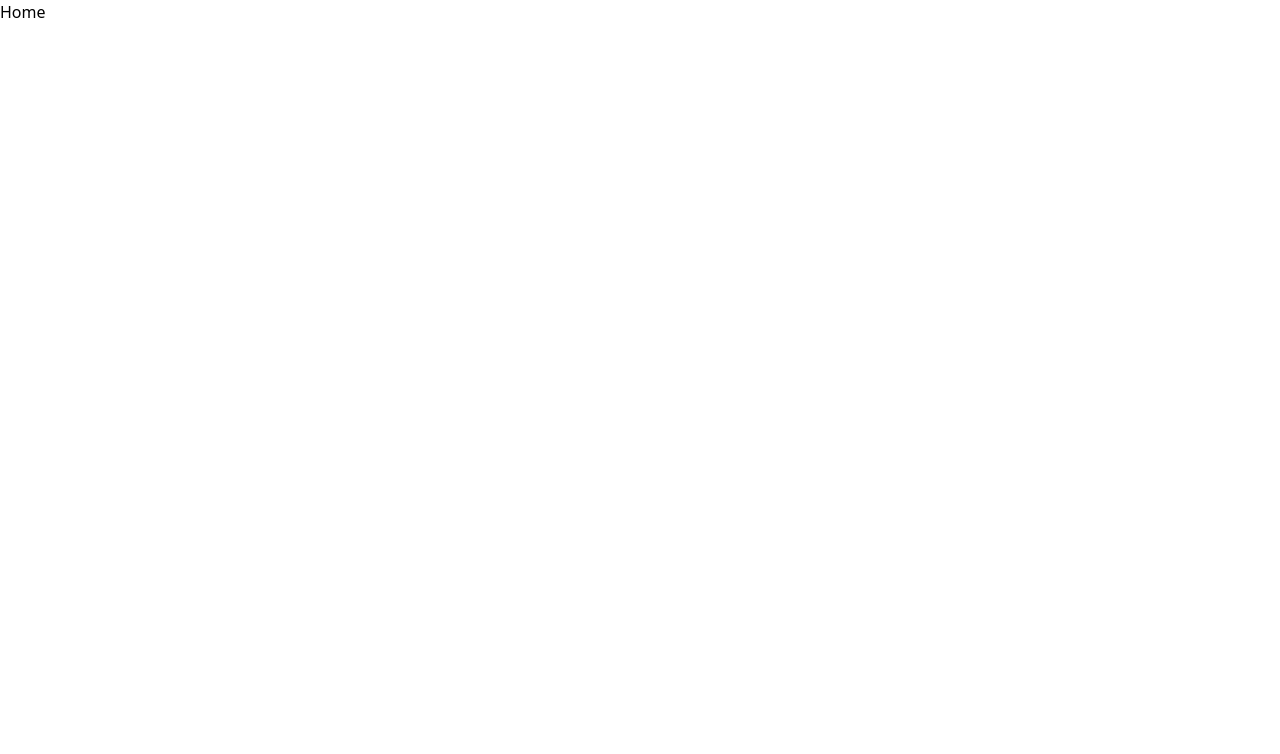
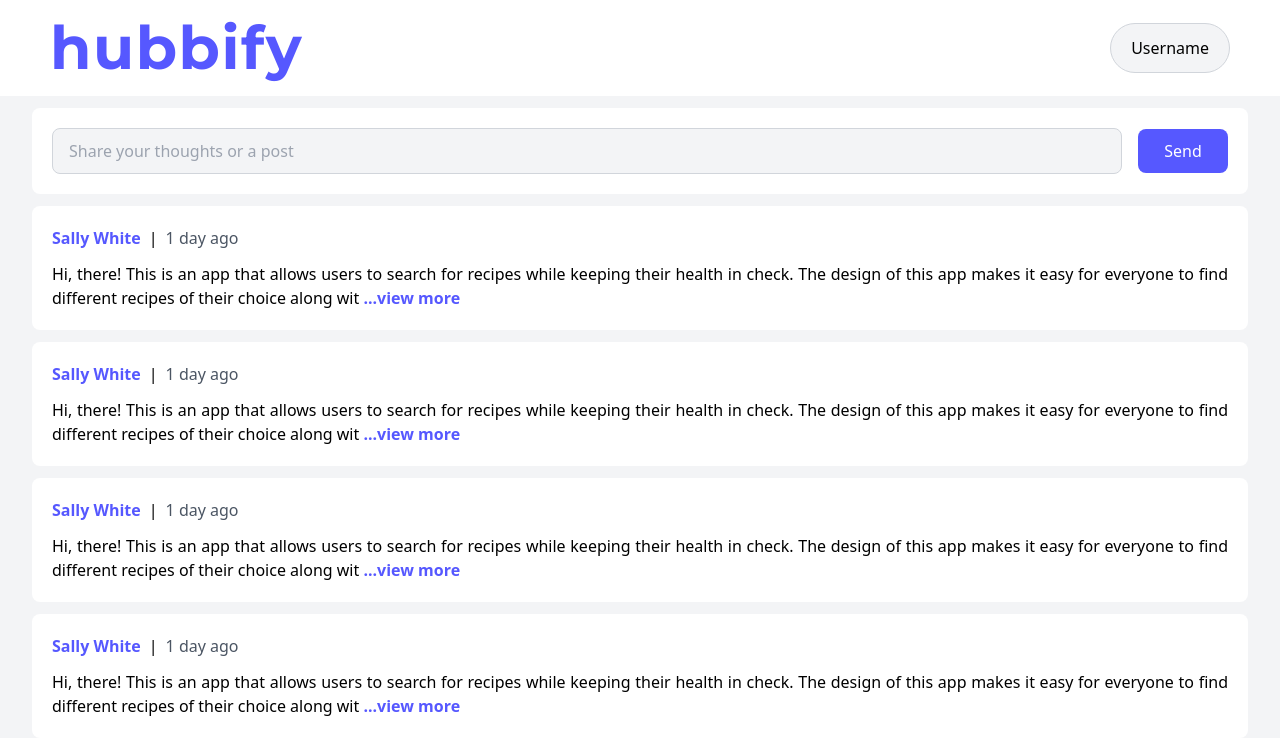
Before and after one commit to Galactic-Studio-SED/hubbify-client, a React (Vite) app: page / in a window 1280 px wide. Shown: the top 754 px of the page. Built offline with nearby package versions, Linux system fonts and the light colour scheme.

Commit message:
:art: Add: Home page styles

```diff
--- /dev/null
+++ b/src/components/Comment.jsx
@@ -0,0 +1,24 @@
+import React from "react";
+
+const Comment = () => {
+  return (
+    <div className="bg-white p-5 rounded-lg ">
+      <div className="flex flex-col items-start justify-center gap-3">
+        <div className="flex flex-row flex-wrap items-center justify-center gap-2">
+          <div className="font-semibold text-royal-purple">Sally White</div>
+          <span>|</span>
+          <div className="text-gray-600">1 day ago</div>
+        </div>
+
+        <div className="text-justify text--deep-dark">
+          <span className="font-medium">
+            {`Hi, there! This is an app that allows users to search for recipes while keeping their health in check. The design of this app makes it easy for everyone to find different recipes of their choice along wit `}
+          </span>
+          <span className="font-semibold text-royal-purple">...view more</span>
+        </div>
+      </div>
+    </div>
+  );
+};
+
+export default Comment;
--- /dev/null
+++ b/src/components/CommentInput.jsx
@@ -0,0 +1,59 @@
+import React from "react";
+import { useForm } from "react-hook-form";
+import { toast } from "react-toastify";
+
+const CommentInput = () => {
+  const {
+    register,
+    handleSubmit,
+    formState: { errors },
+  } = useForm();
+
+  const onSubmit = async (data) => {};
+
+  const onInvalid = () => {
+    toast.warn("try again, please.", {
+      toastId: "warning",
+    });
+  };
+
+  return (
+    <form
+      onSubmit={handleSubmit(onSubmit, onInvalid)}
+      className="bg-white p-5 rounded-lg flex items-center justify-center gap-4 "
+    >
+      <div className="w-full">
+        <input
+          className={`w-full border-gray-300 bg-gray-100 py-2.5 px-4 border rounded-lg  ${
+            errors.comment ? "border-red-400 text-red-400" : ""
+          }`}
+          id={"comment"}
+          name={"comment"}
+          aria-invalid={errors.comment ? "true" : "false"}
+          {...register("comment", {
+            required: true,
+            maxLength: 300,
+          })}
+          placeholder={"Share your thoughts or a post"}
+          type={"text"}
+        />
+        {errors.comment && (
+          <span className="ml-4 font-semibold text-red-400" role="alert">
+            {errors.comment.type === "required" && "This field is required."}
+            {errors.comment.type === "maxLength" &&
+              "Comment must not exceed 500 characters."}
+          </span>
+        )}
+      </div>
+
+      <button
+        type="submit"
+        className="min-w-[90px] rounded-lg font-medium bg-royal-purple py-2.5 px-4 text-white"
+      >
+        Send
+      </button>
+    </form>
+  );
+};
+
+export default CommentInput;
--- /dev/null
+++ b/src/containers/Header.jsx
@@ -0,0 +1,24 @@
+import React from "react";
+import { Link } from "react-router-dom";
+
+const Header = () => {
+  return (
+    <header className="bg-white flex flex-wrap items-center justify-between py-[18px] px-[50px]">
+      <a
+        href="#"
+        className="text-royal-purple text-5xl md:text-6xl font-bold tracking-wide font-monserrat"
+      >
+        hubbify
+      </a>
+
+      <Link
+        to={"/"}
+        className="rounded-full bg-gray-100 py-3 px-5 border border-gray-300"
+      >
+        <p className="relative">Username</p>
+      </Link>
+    </header>
+  );
+};
+
+export default Header;
--- a/src/pages/HomePage.jsx
+++ b/src/pages/HomePage.jsx
@@ -1,9 +1,25 @@
-import React from 'react'
+import React from "react";
+import Header from "../containers/Header";
+import Comment from "../components/Comment";
+import CommentInput from "../components/CommentInput";
 
 const HomePage = () => {
   return (
-    <div>Home</div>
-  )
-}
+    <>
+      <div className="bg-gray-100 min-h-creen">
+        <Header></Header>
+        <div className="mt-3 max-w-[1440px] px-8 mx-auto">
+          <CommentInput></CommentInput>
+        </div>
+        <div className="mt-3 max-w-[1440px] flex flex-col gap-3 px-8 mx-auto">
+          <Comment></Comment>
+          <Comment></Comment>
+          <Comment></Comment>
+          <Comment></Comment>
+        </div>
+      </div>
+    </>
+  );
+};
 
-export default HomePage
+export default HomePage;
--- a/src/pages/LoginPage.jsx
+++ b/src/pages/LoginPage.jsx
@@ -67,7 +67,7 @@ const LoginPage = () => {
                   }),
                 }}
                 validation={errors.email}
-                placeholder={"e.g. hellotravelgo@hotmail.com"}
+                placeholder={"e.g. hello@example.com"}
                 type={"email"}
               >
                 {errors.email && (
@@ -120,7 +120,7 @@ const LoginPage = () => {
 
             <button
               type="submit"
-              className="rounded-full font-medium bg-black flex flex-row items-center justify-center py-2.5 px-4 text-white w-full"
+              className="rounded-full font-medium bg-black py-2.5 px-4 text-white w-full"
             >
               Sign In
             </button>
--- a/src/pages/RegisterPage.jsx
+++ b/src/pages/RegisterPage.jsx
@@ -254,7 +254,7 @@ const RegisterPage = () => {
 
             <button
               type="submit"
-              className="rounded-full font-medium bg-black flex flex-row items-center justify-center py-2.5 px-4 text-white w-full"
+              className="rounded-full font-medium bg-black py-2.5 px-4 text-white w-full"
             >
               Sign Up
             </button>
```
Also changed, not shown: 2 other files (tests, documents, lock files or other folders).
